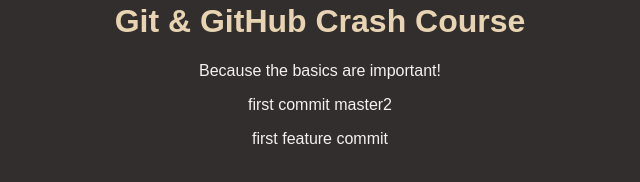
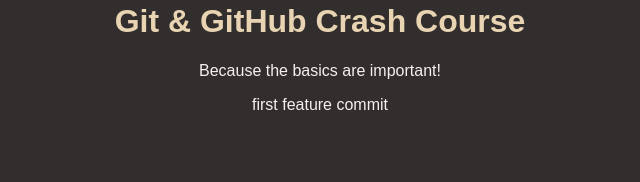
Before and after one commit to pallampavankumar/github-crashcourse, a plain HTML site: page index.html in a window 1280 px wide. Shown: the part 166-348 px from the top of the page, without its empty margins (320-960 px from the left). Drawn offline with Linux system fonts and the light colour scheme.

Commit message:
feature commit for conflict

```diff
--- a/index.html
+++ b/index.html
@@ -11,7 +11,7 @@
     <img id="logo" src="logo.png" alt="A logo that contains the word 'Git'" />
     <h1>Git & GitHub Crash Course</h1>
     <p>Because the basics are important!</p>
-    <p>first commit master2</p>
     <p>first feature commit</p>
+
   </body>
 </html>
```
